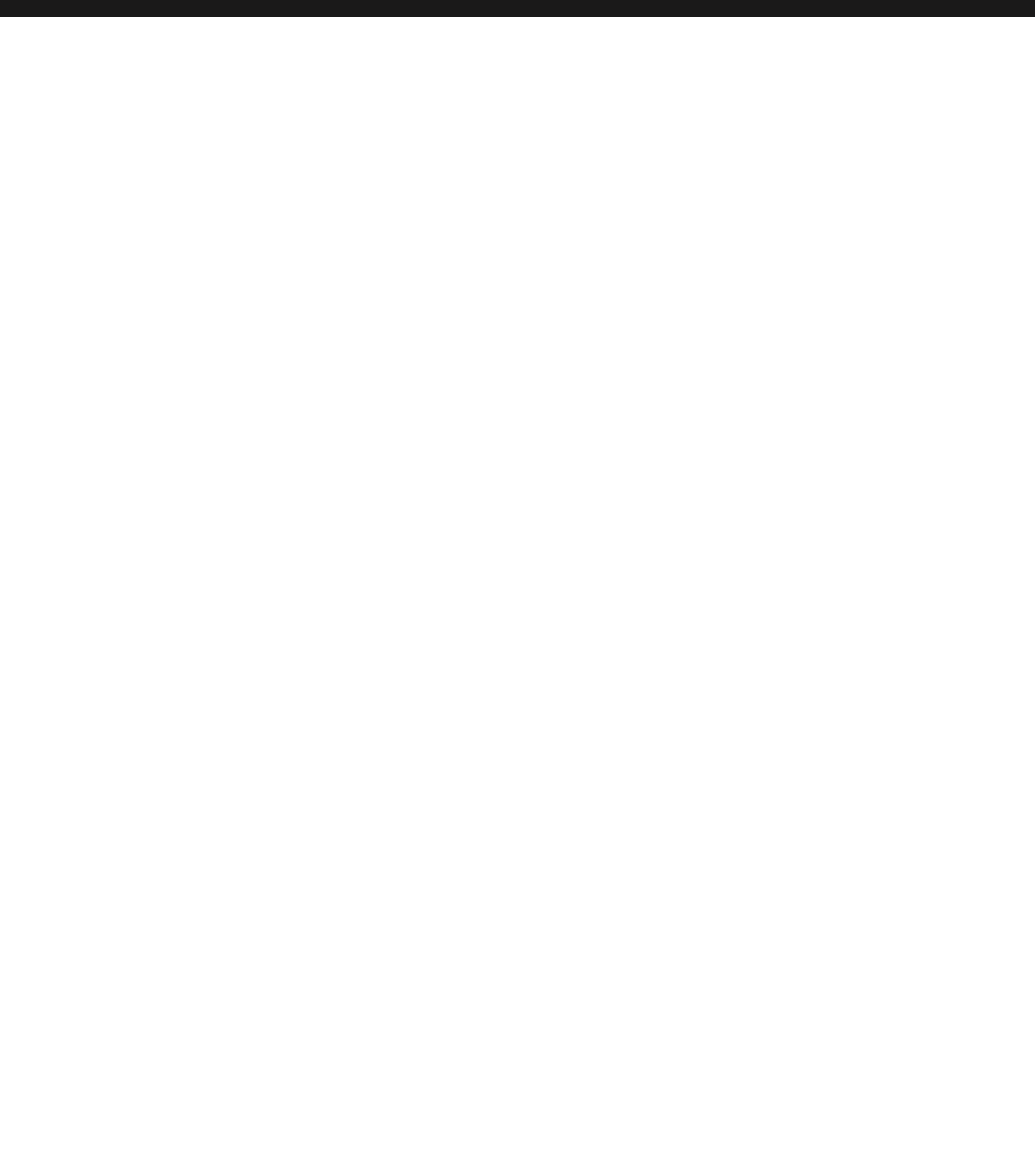
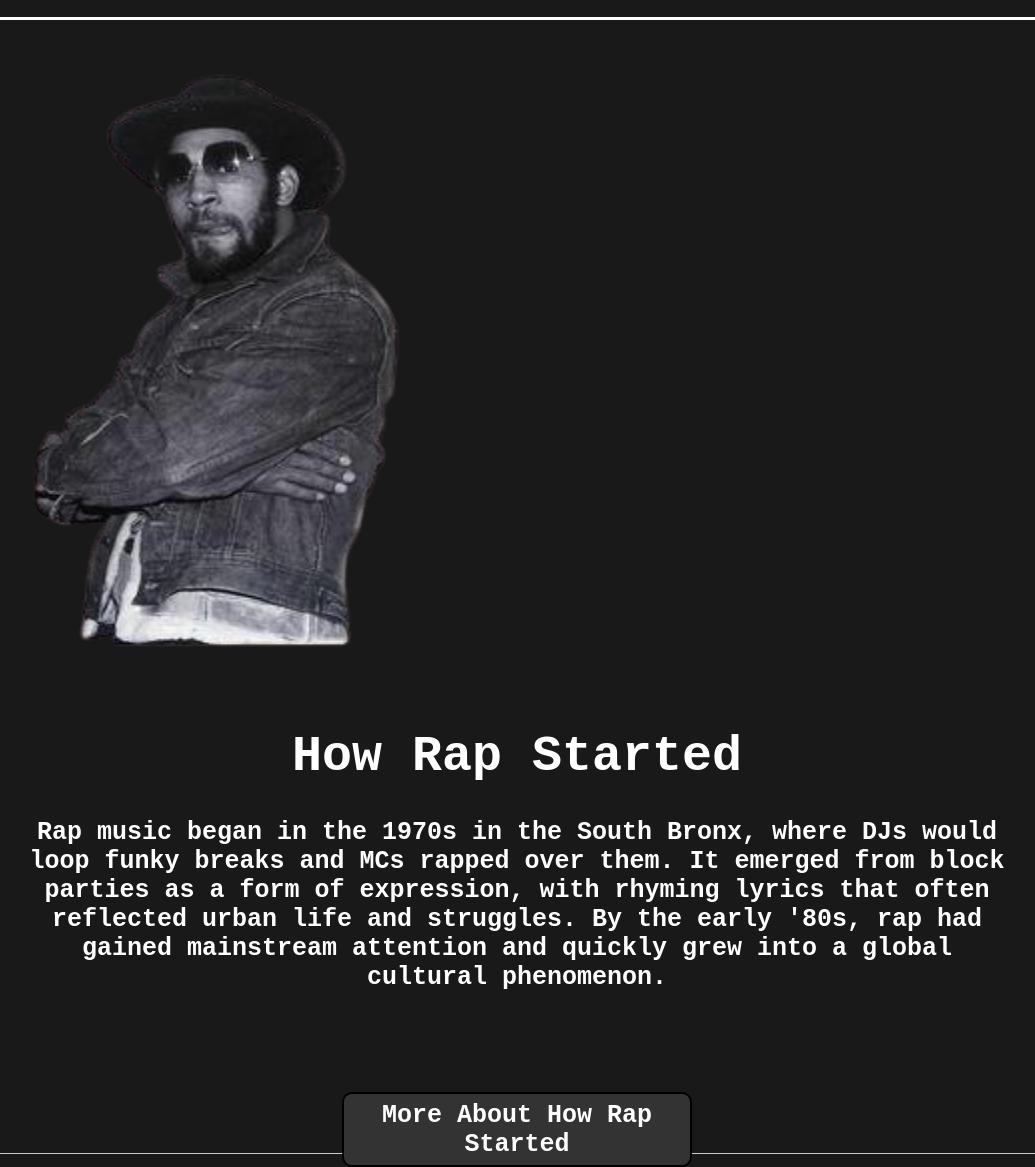
Before and after one commit to HaydenBurchfield/history-of-rap-demo, a plain HTML site: page AboutRap/AboutRap.html in a window 1280 px wide. Shown: the part 106-1273 px from the top of the page, without its empty margins (16-1051 px from the left). Before the commit the page ends 800 px from the top, so only its background shows below. Drawn offline with Linux system fonts and the light colour scheme.

Commit message:
AboutRap Page

```diff
--- a/AboutRap/AboutRap.html
+++ b/AboutRap/AboutRap.html
@@ -29,6 +29,25 @@
         </div>
     </div>
 
+    <div class="flexContainer1">
+      <div class="flexItem1">
+          <img class="imgType1" src="../images/1970srapper.png">
+
+
+      </div>
+      <div class="flexItem1">
+        <div class="TextContainer1">
+          <h1>How Rap Started</h1>
+          <p>Rap music began in the 1970s in the South Bronx, where DJs would loop funky breaks and MCs rapped over them. It emerged from block parties as a form of expression, with rhyming lyrics that often reflected urban life and struggles. By the early '80s, rap had gained mainstream attention and quickly grew into a global cultural phenomenon.</p>
+
+
+          <a href="HowItStarted.html"><button class="HomeButton">More About How Rap Started</button></a>
+
+
+        </div>
+      </div>
+    </div>
+
 
 
 
--- a/AboutRap/AboutRapStyle.css
+++ b/AboutRap/AboutRapStyle.css
@@ -0,0 +1,52 @@
+body
+{
+    background-color:  #1a1919;
+}
+
+
+.flexContainer1 {
+    display: flex;
+    flex-direction: row;
+    flex-wrap: wrap;
+    border-bottom: 1px solid #ccc;
+}
+
+.imgType1 {
+    margin: 25px;
+    margin-top: 45px;
+    width: 396px;
+    height: 600px;
+    border: 1px  #ccc;
+}
+.TextContainer1 {
+    margin: 25px;
+    position: relative;
+    width: 1000px;
+    height: 400px;
+    color: white;
+    font-size: 25px;
+    font-family: "Courier New";
+    font-weight: bolder;
+    text-align: center;
+}
+.HomeButton {
+    background-color: #333;
+    height: 75px;
+    width: 350px;
+    color: white;
+    font-size: 25px;
+    font-family: "Courier New";
+    font-weight: bolder;
+    text-align: center;
+    border-style: solid;
+    border-radius: 10px;
+    text-align: center;
+    position: relative;
+    margin-left: 75px;
+    margin-right: 75px;
+    top: 75px;
+
+}
+.HomeButton:hover {
+    background-color: #3333339f;
+}
```
Also changed, not shown: images/1970srapper.png (added).
